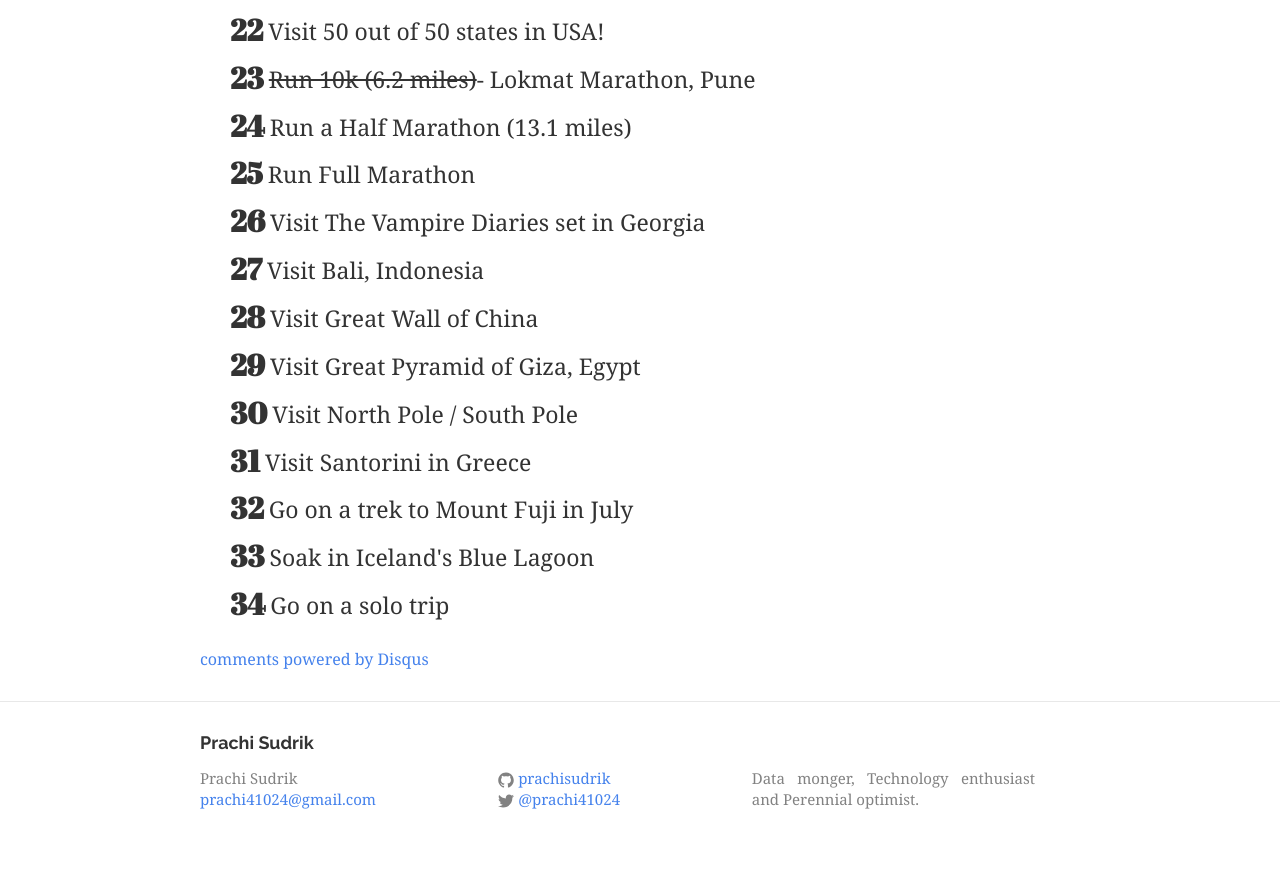
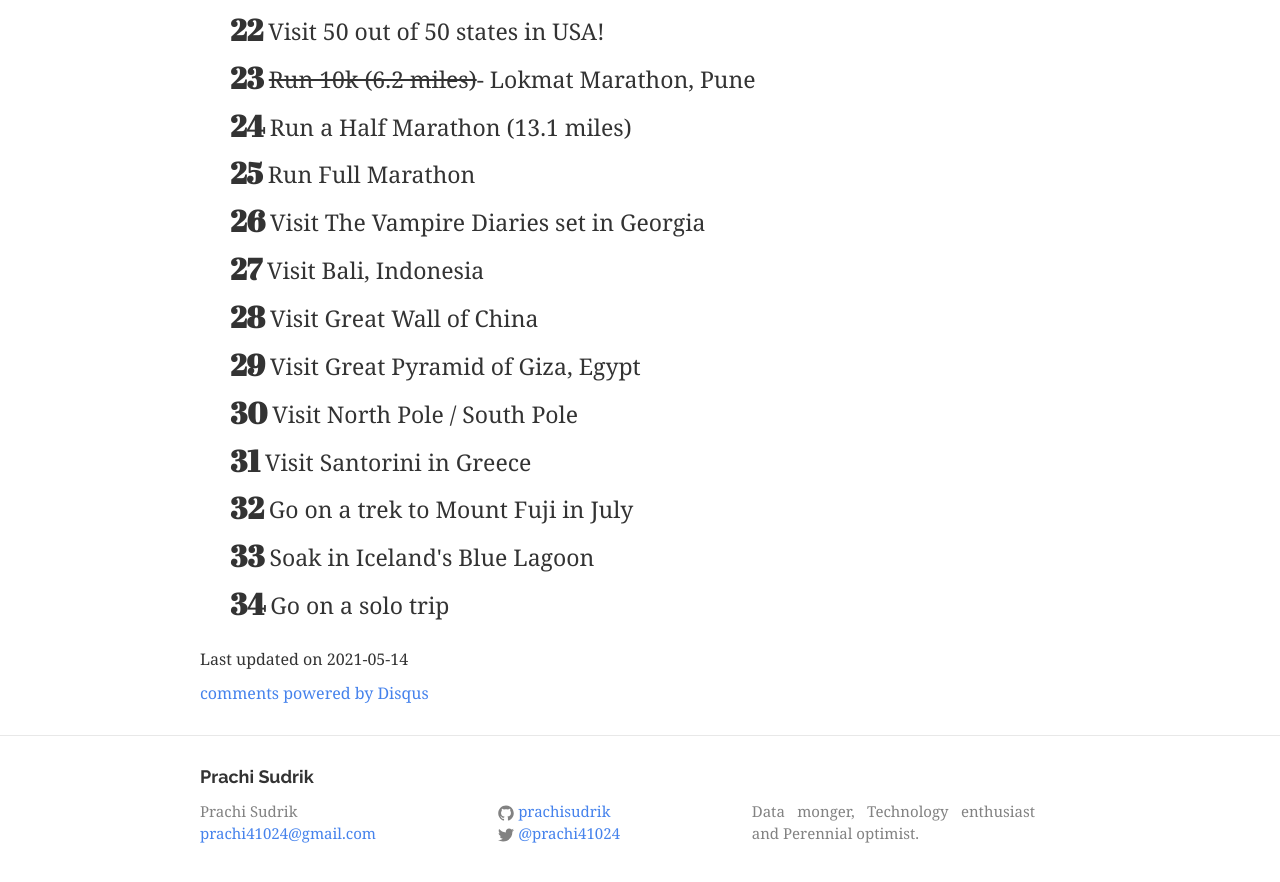
Before and after one commit to prachisudrik/prachisudrik.github.io, a Jekyll site: the page built from bucketlist.md, in a window 1280 px wide and 900 px high, scrolled down 1154 px. Shown: the top 882 px of the window. Built offline with Jekyll 4.4.1, drawn with Linux system fonts in a browser that asks for light colours; nearby versions of some CDN libraries; comment, search, counter and statistics services are not loaded.

Commit message:
Update bucketlist.md

```diff
--- a/bucketlist.md
+++ b/bucketlist.md
@@ -43,3 +43,4 @@ The future you see is the future you get - Robert G Allen
     <li> Soak in Iceland's Blue Lagoon</li>
     <li>Go on a solo trip</li>
 </ol>
+Last updated on {% include last-updated.txt %}
```
